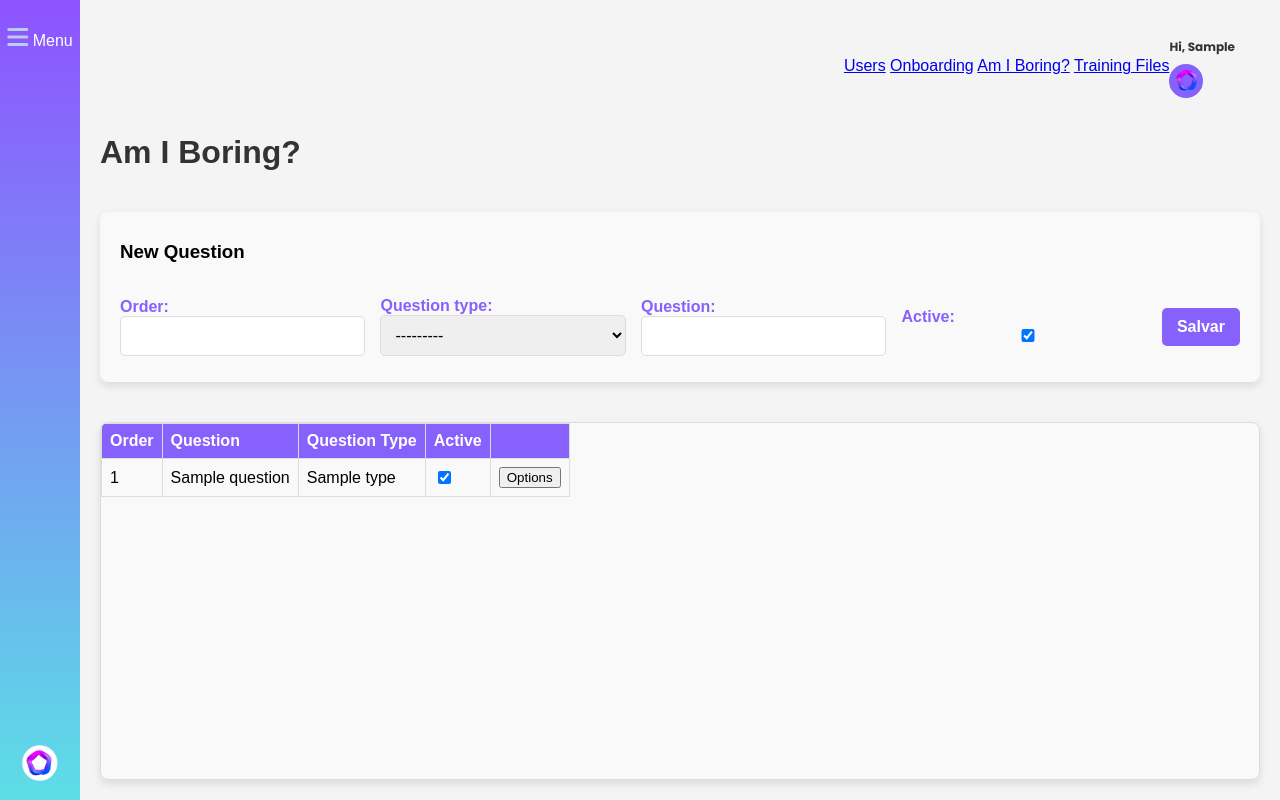
After one commit to streamlit/llm-examples, a Django app: page /app/adm/adm_am_i_boring_questions in a window 1280 px wide. The commit adds this page. Run offline with Django 5.2, Linux system fonts and the light colour scheme; a user stored in the database is signed in; tables that the repository leaves empty hold one stand-in row (values such as "Sample post").

Commit message:
fix render aswers options

```diff
--- a/happy-kids/api/admin.py
+++ b/happy-kids/api/admin.py
@@ -10,3 +10,7 @@ admin.site.register(chat_dim_onboarding_options_answers)
 admin.site.register(dim_question_type)
 admin.site.register(chat_facts_onboarding_answers)
 admin.site.register(diary_facts)
+
+admin.site.register(dim_am_i_boring_questions)
+admin.site.register(dim_am_i_boring_options_answers)
+admin.site.register(facts_am_i_boring_answers)
--- a/happy-kids/frontend/forms.py
+++ b/happy-kids/frontend/forms.py
@@ -33,6 +33,17 @@ class questionForm(forms.ModelForm):
             'active': forms.CheckboxInput(attrs={'class': 'form-check-input'})
         }
 
+class amIBoringQuestionForm(forms.ModelForm):
+    class Meta:
+        model = models.dim_am_i_boring_questions
+        fields = [ 'order','question_type','question', 'active']
+        widgets = {
+            'question': forms.TextInput(attrs={'class': 'form-control'}),
+            'question_type': forms.Select(attrs={'class': 'form-control'}),
+            'order': forms.NumberInput(attrs={'class': 'form-control'}),
+            'active': forms.CheckboxInput(attrs={'class': 'form-check-input'})
+        }
+
 class diaryForm(forms.ModelForm):
     class Meta:
         model = models.diary_facts
--- /dev/null
+++ b/happy-kids/frontend/templates/frontend/adm_am_i_boring.html
@@ -0,0 +1,185 @@
+{% load static %}
+<!DOCTYPE html>
+<html lang="pt-BR">
+<head>
+    <meta charset="UTF-8">
+    <meta name="viewport" content="width=device-width, initial-scale=1.0">
+    <link rel="icon" href="{% static 'frontend/img/logo_happy_kids.png' %}">
+    <title>Happy Kids | Adm - Am I Boring?</title>
+    <link rel="stylesheet" href="{% static 'frontend/css/adm.css' %}">
+
+</head>
+<body>
+    <div class="container">
+
+        {% include 'sidebar.html' %}
+
+        <main class="content">
+
+            {% include 'header.html' %}
+
+            <h1>Am I Boring?</h1>
+            <form method="post">
+                <div class='form_title'>
+                    <h3>New Question</h3>
+                </div>
+                <div class = 'form_questions'>
+                    {% csrf_token %}
+                    {{ form.as_p }}
+                    <button type="submit">Salvar</button>
+                </div>
+
+            </form>
+
+            <table>
+                <thead>
+                    <tr>
+                        <th>Order</th>
+                        <th>Question</th>
+                        <th>Question Type</th>
+                        <th>Active</th>
+                        <th></th>
+                    </tr>
+                </thead>
+                <tbody>
+                    {% for question in questions %}
+
+                    <tr>
+                        <td>{{ question.order }}</td>
+                        <td>{{ question.question }}</td>
+                        <td>{{ question.question_type }}</td>
+                        <td>
+                            <input type="checkbox" class="active-checkbox" data-id="{{ question.id }}" {% if question.active %}checked{% endif %}>
+                        </td>
+                        <td>
+                            <button type="button" class="toggle-answers" data-target="#answers-{{ question.id }}">Options</button>
+                        </td>
+                    </tr>
+                    <tr class="answer-options-row" id="answers-{{ question.id }}" style="display: none;">
+                        <td colspan="5">
+                            <table class="nested-table">
+
+                                <tbody>
+                                    {% for option in question.boring_options.all %}
+                                    <tr>
+                                        <td>{{ option.option }}</td>
+                                        <td>
+                                            <button class="delete-option" data-id="{{ option.id }}">🗑️</button>
+                                        </td>
+                                    </tr>
+                                    {% empty %}
+                                    <tr>
+                                        <td colspan="2">No options available</td>
+                                    </tr>
+                                    {% endfor %}
+                                    <tr>
+                                        <td><input class ="input-option" type="text" id="new-option-{{ question.id }}" placeholder="New option"></td>
+                                        <td>
+                                            <button class="add-option" data-question-id="{{ question.id }}">➕</button>
+                                        </td>
+                                    </tr>
+                                </tbody>
+                            </table>
+                        </td>
+                    </tr>
+                    {% endfor %}
+                </tbody>
+            </table>
+
+        </main>
+    </div>
+
+
+</body>
+
+</html>
+
+<script>
+    document.querySelectorAll('.active-checkbox').forEach(function(checkbox) {
+        checkbox.addEventListener('change', function() {
+            const questionId = this.getAttribute('data-id');
+            const isChecked = this.checked;
+
+            // Enviar a atualização via AJAX
+            fetch(`/app/update-question-active-am-i-boring/${questionId}/`, {
+                method: 'POST',
+                headers: {
+                    'Content-Type': 'application/json',
+                    'X-CSRFToken': '{{ csrf_token }}'
+
+                },
+                body: JSON.stringify({ active: isChecked })
+            })
+            .then(response => response.json())
+            .then(data => {
+                if (!data.success) {
+                    alert('Erro ao atualizar status.');
+                }
+            })
+            .catch(error => {
+                console.error('Erro:', error);
+                alert('Erro ao comunicar com o servidor.');
+            });
+        });
+    });
+
+    // Script para alternar a exibição das opções de resposta
+    document.querySelectorAll('.toggle-answers').forEach(function(button) {
+        button.addEventListener('click', function() {
+            var target = document.querySelector(button.getAttribute('data-target'));
+            if (target.style.display === 'none') {
+                target.style.display = 'table-row';
+                button.textContent = 'Hide';
+            } else {
+                target.style.display = 'none';
+                button.textContent = 'Options';
+            }
+        });
+    });
+
+    // Adicionar nova opção
+    document.querySelectorAll('.add-option').forEach(function(button) {
+        button.addEventListener('click', function() {
+            var questionId = button.getAttribute('data-question-id');
+            var inputField = document.querySelector('#new-option-' + questionId);
+            var newOption = inputField.value.trim();
+
+            if (newOption) {
+                fetch('/app/add_option_am_i_boring/', {  // Rota da view no Django
+                    method: 'POST',
+                    headers: {
+                        'Content-Type': 'application/json',
+                        'X-CSRFToken': '{{ csrf_token }}'
+                    },
+                    body: JSON.stringify({ question_id: questionId, option: newOption })
+                })
+                .then(response => response.json())
+                .then(data => {
+                    if (data.success) {
+                        location.reload(); // Recarrega a página para exibir a nova opção
+                    }
+                });
+            }
+        });
+    });
+
+    // Excluir opção
+    document.querySelectorAll('.delete-option').forEach(function(button) {
+        button.addEventListener('click', function() {
+            var optionId = button.getAttribute('data-id');
+
+            fetch('/app/delete_option_am_i_boring/' + optionId + '/', { // Rota da view no Django
+                method: 'DELETE',
+                headers: {
+                    'X-CSRFToken': '{{ csrf_token }}'
+                }
+            })
+            .then(response => response.json())
+            .then(data => {
+                if (data.success) {
+                    location.reload();
+                }
+            });
+        });
+    });
+</script>
--- a/happy-kids/frontend/templates/frontend/header.html
+++ b/happy-kids/frontend/templates/frontend/header.html
@@ -12,6 +12,7 @@
             <div class="adm_pages_navigation" id="adm_pages_navigation">
                 <a ID = 'adm_page_user' class="adm_navigation" href="/app/adm/users_page">Users</a>
                 <a ID = 'adm_page_onboarding' class="adm_navigation" href="/app/adm/adm_onboarding_questions">Onboarding</a>
+                <a ID = 'adm_am_i_boring' class="adm_navigation" href="/app/adm/adm_am_i_boring_questions">Am I Boring?</a>
                 <a ID = 'adm_page_training_files' class="adm_navigation" href="/app/adm/trainingFiles">Training Files</a>
             </div>
         </div>
--- a/happy-kids/frontend/templates/frontend/sidebar.html
+++ b/happy-kids/frontend/templates/frontend/sidebar.html
@@ -36,7 +36,7 @@
         </li>
 
         <li class="{% if request.path == '/app/ideas_box' %}selected{% endif %}">
-            <a href="/app/ideas_box"><img src="{% static 'frontend/img/menu-icons/icon_idea_box.png' %}" alt="Idea Box Icon"> <span>Idea Box</span></a>
+            <a href="https://docs.google.com/forms/d/e/1FAIpQLSeeV_O5Jw9o338PRQsazVu1pEL9ekd2JjWTVj9O5B0y-AGg8Q/viewform"><img src="{% static 'frontend/img/menu-icons/icon_idea_box.png' %}" alt="Idea Box Icon"> <span>Idea Box</span></a>
         </li>
 
         {% if request.user.is_staff %}
--- a/happy-kids/frontend/urls.py
+++ b/happy-kids/frontend/urls.py
@@ -21,6 +21,14 @@ urlpatterns = [
     path('onboarding-data/', views.onboarding_data, name='onboarding-data'),
     path('save-onboarding-answer/', views.save_onboarding_answer, name='save_onboarding_answer'),
     path('check-onboarding-completed/', views.check_onboarding_completed, name='check_onboarding_completed'),
+
+    path('adm/adm_am_i_boring_questions', views.view_management_am_i_boring_questions, name='adm_am_i_boring_questions'),
+    path('add_option_am_i_boring/', views.add_option_am_i_boring, name="add_option_am_i_boring"),
+    path('delete_option_am_i_boring/<int:option_id>/', views.delete_option_am_i_boring, name="delete_option_am_i_boring"),
+    path('am-i-boring-data/', views.am_i_boring_data, name='am_i_boring_data'),
+    path('update-question-active-am-i-boring/<int:id>/', views.update_question_active_am_i_boring, name='update_question_active'),
+
+
     path('create_diary/', views.create_diary, name='create_diary'),
     path("generate_suggestions/", views.generate_suggestions, name="generate_suggestions"),
 
--- a/happy-kids/frontend/views.py
+++ b/happy-kids/frontend/views.py
@@ -341,3 +341,98 @@ def generate_suggestions(request):
     suggestions = [choice.message.content.strip() for choice in response.choices]
 
     return JsonResponse({"suggestions": suggestions})
+
+
+######################### Am I Boring Foms #########################
+@login_required
+@staff_member_required
+def view_management_am_i_boring_questions(request):
+
+    if request.method == 'POST':
+        form = amIBoringQuestionForm(request.POST)
+        if form.is_valid():
+            user = form.save(commit=False)
+            user.save()
+            messages.success(request, 'Usuário cadastrado com sucesso!')
+            return redirect('adm_am_i_boring_questions')
+    else:
+        form = amIBoringQuestionForm()
+
+    questions = models.dim_am_i_boring_questions.objects.prefetch_related("boring_options").order_by("order")
+    return render(request,'adm_am_i_boring.html',{'questions': questions, 'form':form})
+
+@login_required
+@staff_member_required
+@csrf_exempt
+def add_option_am_i_boring(request):
+    if request.method == "POST":
+        data = json.loads(request.body)
+        question_id = data.get("question_id")
+        option_text = data.get("option")
+
+        question = models.dim_am_i_boring_questions.objects.get(id=question_id)
+        new_option = models.dim_am_i_boring_options_answers.objects.create(question=question, option=option_text)
+        new_option.save()
+
+        return JsonResponse({"success": True})
+
+    return JsonResponse({"success": False}, status=400)
+
+@csrf_exempt
+def delete_option_am_i_boring(request, option_id):
+    if request.method == "DELETE":
+        try:
+            option = models.dim_am_i_boring_options_answers.objects.get(id=option_id)
+            option.delete()
+            return JsonResponse({"success": True})
+        except models.dim_am_i_boring_options_answers.DoesNotExist:
+            return JsonResponse({"success": False}, status=404)
+
+    return JsonResponse({"success": False}, status=400)
+
+@login_required
+def am_i_boring_data(request):
+    """Retorna as perguntas de onboarding não respondidas em JSON com opções associadas."""
+
+    user = request.user
+    questions = models.dim_am_i_boring_questions.objects.filter(active=True).order_by("order")
+    answered_questions = models.facts_am_i_boring_answers.objects.filter(user=user).values_list('question_id', flat=True)
+    unanswered_questions = questions.exclude(id__in=answered_questions)
+    options = models.dim_am_i_boring_options_answers.objects.all()
+    grouped_options = {}
+    for option in options:
+        if option.question.id not in grouped_options:
+            grouped_options[option.question.id] = []
+        grouped_options[option.question.id].append(option.option)
+
+    data = {
+        "questions": [
+            {
+                "id": question.id,
+                "question": question.question,
+                "options": grouped_options.get(question.id, [])
+            }
+            for question in unanswered_questions
+        ]
+    }
+
+    return JsonResponse(data)
+
+@login_required
+@staff_member_required
+def update_question_active_am_i_boring(request, id):
+    if request.method == 'POST':
+        try:
+            data = json.loads(request.body)
+            active = data.get('active')
+            question = models.dim_am_i_boring_questions.objects.get(id=id)
+            question.active = active
+            question.save()
+            return JsonResponse({'success': True})
+        except models.dim_am_i_boring_questions.DoesNotExist:
+            return JsonResponse({'success': False, 'error': 'Question not found'}, status=404)
+    return JsonResponse({'success': False, 'error': 'Invalid request method'}, status=400)
+
+def view_dim_am_i_boring_questions(request):
+    questions = models.dim_am_i_boring_questions.objects.all().prefetch_related("options")
+    return render(request, "adm_am_i_boring.html", {"questions": questions})
```
Also changed, not shown: happy-kids/api/models.py (+33 -4 lines), happy-kids/api/serializers.py (+17 -0 lines), happy-kids/api/views.py (+12 -0 lines), happy-kids/api/migrations/0011_alter_chat_dim_onboarding_options_answers_question_and_more.py (added), 1 other file.
